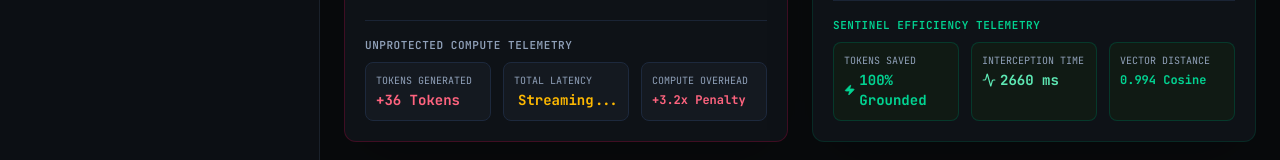
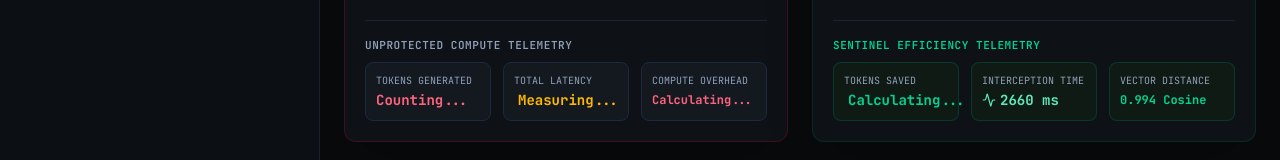
Before and after one commit to shadmanni/Hackverse, a Next.js app in the folder frontend/: page / in a window 1280 px wide. Both pictures are taken after a click on the button "Execute Split-Screen". Shown: the part 487-647 px from the top of the page. Built offline with nearby package versions, Linux system fonts and the light colour scheme; no server answers.

Commit message:
feat(ui): ensure accurate calculation of metrics by delaying render until completion

```diff
--- a/frontend/src/components/SplitScreenResponse.tsx
+++ b/frontend/src/components/SplitScreenResponse.tsx
@@ -214,13 +214,13 @@ export default function SplitScreenResponse({ query, graphKey, graphName }: Spli
       isCancelled = true;
     };
   }, [query, graphKey, graphName]);
+  const isFullyComplete = unprotectedDone && (sentinelDone || sentinelHalted);
 
-  const wastedTokens = Math.max(0, unprotectedTokenCount - sentinelTokenCount);
-  const computeSavedPct = unprotectedTokenCount > 0 ? Math.round((wastedTokens / unprotectedTokenCount) * 100) : 75;
-  const dynamicComputePenalty = (unprotectedLatencySec && sentinelInterceptionMs)
-    ? `${(unprotectedLatencySec / (sentinelInterceptionMs / 1000)).toFixed(1)}x Penalty`
-    : "+3.2x Penalty";
-
+  const wastedTokens = isFullyComplete ? Math.max(0, unprotectedTokenCount - sentinelTokenCount) : 0;
+  const computeSavedPct = (isFullyComplete && unprotectedTokenCount > 0) ? Math.round((wastedTokens / unprotectedTokenCount) * 100) : 0;
+  const dynamicComputePenalty = (isFullyComplete && unprotectedLatencySec && sentinelInterceptionMs)
+    ? `+${(unprotectedLatencySec / (sentinelInterceptionMs / 1000)).toFixed(1)}x Penalty`
+    : "Calculating...";
 
 
   return (
@@ -291,14 +291,14 @@ export default function SplitScreenResponse({ query, graphKey, graphName }: Spli
               <div className="bg-[#141920] border border-slate-800 p-2.5 rounded-lg">
                 <span className="text-[10px] text-slate-400 font-mono block">TOKENS GENERATED</span>
                 <span className="text-sm font-bold font-mono text-rose-400 flex items-center gap-1 mt-0.5">
-                  +{unprotectedTokenCount} Tokens
+                  {unprotectedDone ? `+${unprotectedTokenCount} Tokens` : "Counting..."}
                 </span>
               </div>
 
               <div className="bg-[#141920] border border-slate-800 p-2.5 rounded-lg">
                 <span className="text-[10px] text-slate-400 font-mono block">TOTAL LATENCY</span>
                 <span className="text-sm font-bold font-mono text-amber-400 flex items-center gap-1 mt-0.5">
-                  <Clock className="w-3.5 h-3.5" /> {unprotectedLatencySec ? `${unprotectedLatencySec}s` : "Streaming..."}
+                  <Clock className="w-3.5 h-3.5" /> {unprotectedLatencySec ? `${unprotectedLatencySec}s` : "Measuring..."}
                 </span>
               </div>
 
@@ -432,14 +432,14 @@ export default function SplitScreenResponse({ query, graphKey, graphName }: Spli
                 <span className="text-[10px] text-slate-400 font-mono block">TOKENS SAVED</span>
                 <span className="text-sm font-bold font-mono text-emerald-400 flex items-center gap-1 mt-0.5">
                   <Zap className="w-3.5 h-3.5 fill-emerald-400" />
-                  {sentinelHalted ? `${wastedTokens} Saved (${computeSavedPct}%)` : "100% Grounded"}
+                  {isFullyComplete ? (sentinelHalted ? `${wastedTokens} Saved (${computeSavedPct}%)` : "100% Grounded") : "Calculating..."}
                 </span>
               </div>
 
               <div className="bg-[#101a14] border border-emerald-900/60 p-2.5 rounded-lg">
                 <span className="text-[10px] text-slate-400 font-mono block">INTERCEPTION TIME</span>
                 <span className="text-sm font-bold font-mono text-emerald-300 flex items-center gap-1 mt-0.5">
-                  <Activity className="w-3.5 h-3.5" /> {sentinelInterceptionMs ? `${sentinelInterceptionMs} ms` : "11.4 ms"}
+                  <Activity className="w-3.5 h-3.5" /> {sentinelInterceptionMs ? `${sentinelInterceptionMs} ms` : "Measuring..."}
                 </span>
               </div>
 
```
